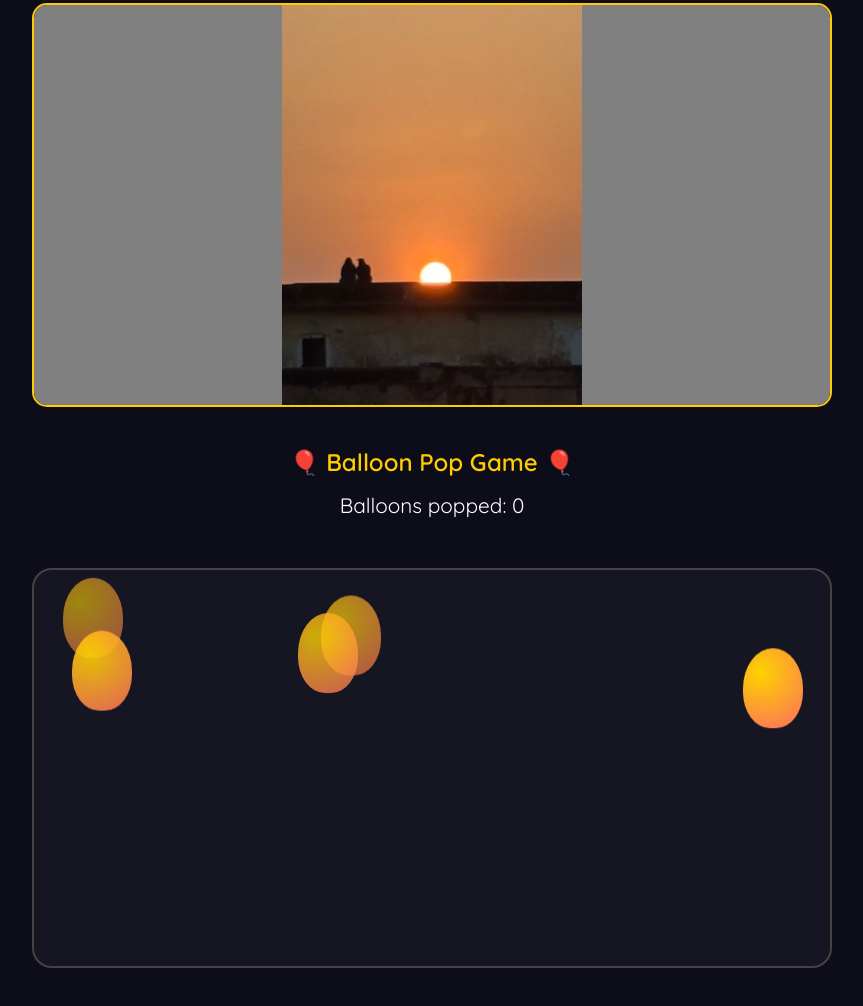
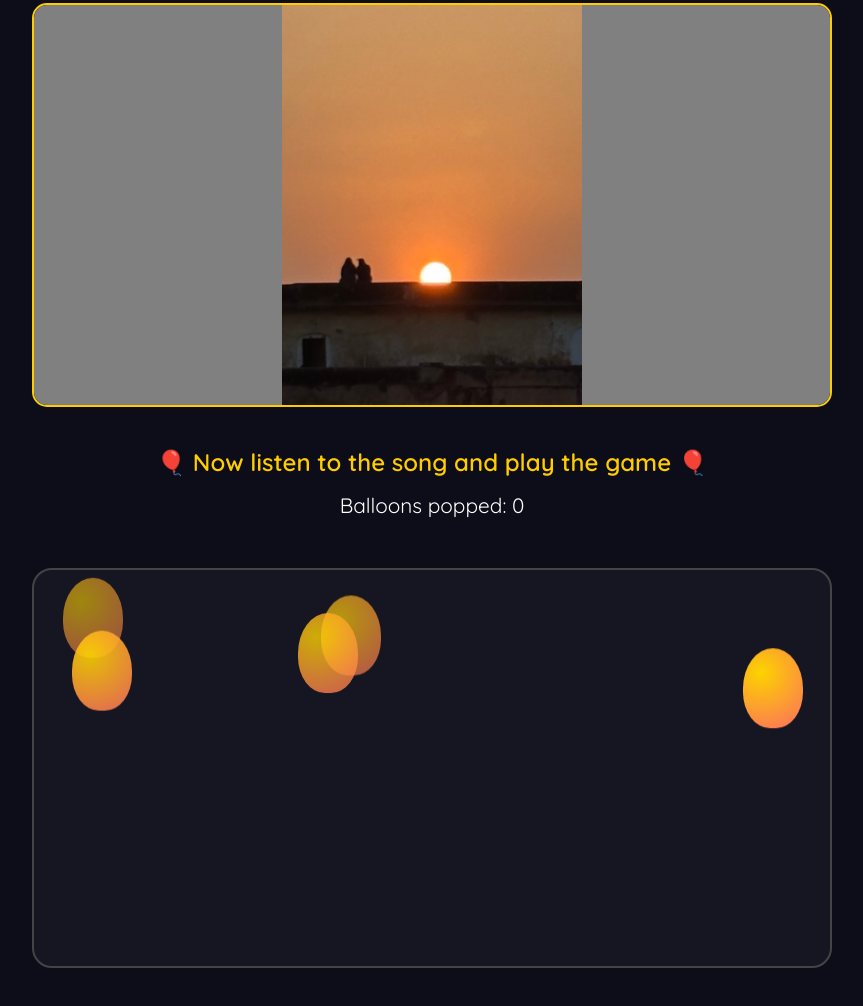
Before and after one commit to Avi-debugQuanta/Birthday__Surprise, a plain HTML site: page index.html in a window 1280 px wide. Shown: the part 722-1728 px from the top of the page, without its empty margins (208-1071 px from the left). Drawn offline with Linux system fonts and the light colour scheme.

Commit message:
Update index.html

```diff
--- a/index.html
+++ b/index.html
@@ -210,7 +210,7 @@
   </div>
 
   <!-- Balloon Game -->
-  <h2 style="text-align:center; color: #ffcc00;">🎈 Balloon Pop Game 🎈</h2>
+  <h2 style="text-align:center; color: #ffcc00;">🎈 Now listen to the song and play the game 🎈</h2>
   <p id="score">Balloons popped: 0</p>
   <div class="game-container" id="game-container"></div>
 
```
